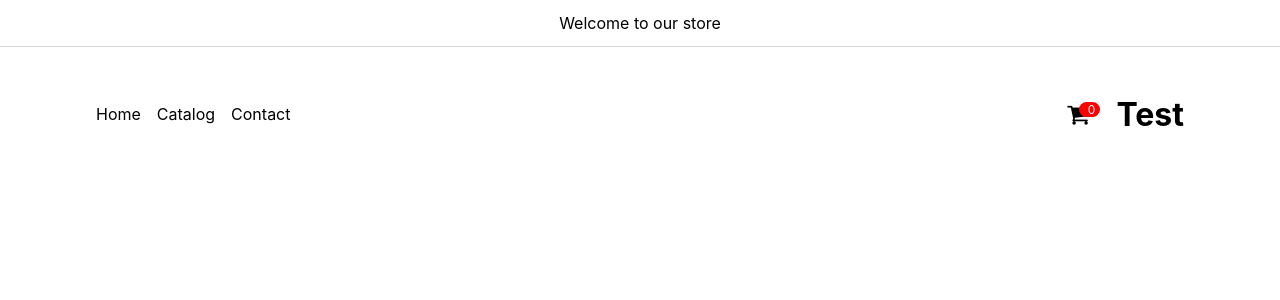
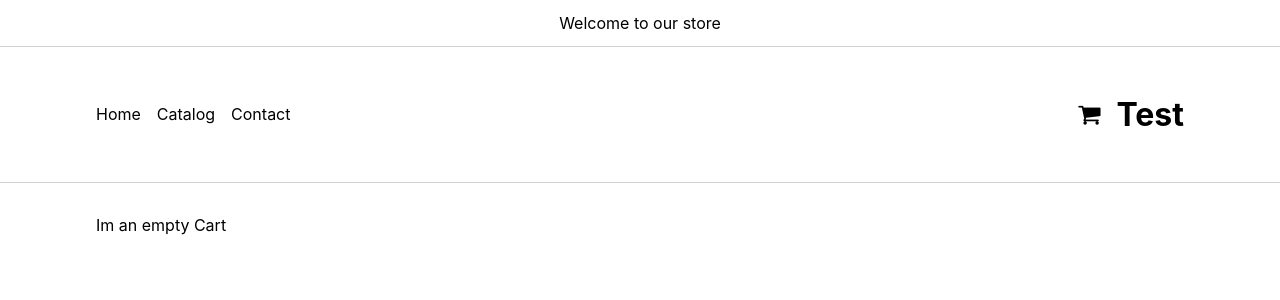
Before and after one commit to Ehaley25/shoppingCartOdin, a React (Create React App) app: page /cart in a window 1280 px wide. Shown: the top 300 px of the page. Built offline with nearby package versions, Linux system fonts and the light colour scheme.

Commit message:
ternary for displaying products or "empty cart"

```diff
--- a/src/App.css
+++ b/src/App.css
@@ -189,7 +189,12 @@ li:hover{
 .increment > button{
   border: none;
   background-color: white;
-
+}
+.fa{
+  color: black;
+}
+.fa:visited{
+  color: black;
 }
 .increment > button:hover{
   cursor: pointer;
--- a/src/App.js
+++ b/src/App.js
@@ -9,6 +9,7 @@ import PreviewItems from './components/PreviewItems';
 import Catalog from './pages/Catalog';
 import ViewOneProduct from './components/ViewOneProduct';
 import AllProducts from './pages/AllProducts'
+import Cart from './components/Cart';
 function App() {
   return (
     <div className="App">
@@ -19,6 +20,7 @@ function App() {
           <Route path='/' element={<HomePage/>} />
           <Route path='/contact' element={<Contact/>} />
           <Route path='/catalog' element={<Catalog/>} />
+          <Route path='/cart' element={<Cart/>} />
           <Route path='/allProducts' element={<AllProducts />} />
           <Route path='/product/:id' element={<ViewOneProduct />} />
         </Routes>
--- a/src/components/Cart.js
+++ b/src/components/Cart.js
@@ -0,0 +1,23 @@
+import {React, useContext} from "react";
+import { MyContext } from '../context/MyContext'
+
+
+const Cart = () =>{
+
+    const {cart , setCart} = useContext(MyContext)
+
+    console.log(cart)
+    return(
+        <div className="border-top">
+            <div className="container ">
+                {
+                    !cart.length ? <p>Im an empty Cart</p> :
+                    <p>{cart.length}</p>
+                }
+            </div>
+        </div>
+    )
+}
+
+
+export default Cart
--- a/src/components/Header.js
+++ b/src/components/Header.js
@@ -18,8 +18,10 @@ const Header = () =>{
                 </div>
                 <div className='icons'>
                     <div>
-                        <i class="fa" style={{fontSize:'24px'}}>&#xf07a;</i>
-                        <span class='badge badge-warning' id='lblCartCount'> {cart.length} </span>
+                        <Link to={'/cart'}><i className="fa" style={{fontSize:'24px'}}>&#xf07a;</i></Link>
+                        {
+                            cart.length ? <span className='badge badge-warning' id='lblCartCount'> {cart.length} </span> : null
+                        }
                     </div>
                     <h1>Test</h1>
                 </div>
--- a/src/components/Increment.js
+++ b/src/components/Increment.js
@@ -31,7 +31,7 @@ const Increment = (props) =>{
             <p>Quantity</p>
             <div className="increment">
                 <button type="button" onClick={subtract}>-</button>
-                <input value={quantity} type='number'></input>
+                <input onChange={() => setQuantity(quantity)} value={quantity} type='number'></input>
                 <button type="button" onClick={add}>+</button>
             </div>
             <button>Add to Cart</button>
--- a/src/components/ViewOneProduct.js
+++ b/src/components/ViewOneProduct.js
@@ -9,7 +9,7 @@ const Product = () =>{
 
     return(
         <div className="border-top">
-            <div className="container viewOne" >
+            <div className="container viewOne " >
                 <img src={clothing.img} alt={`${clothing.title}`}/>
                 <div>
                     <p>React</p>
```
